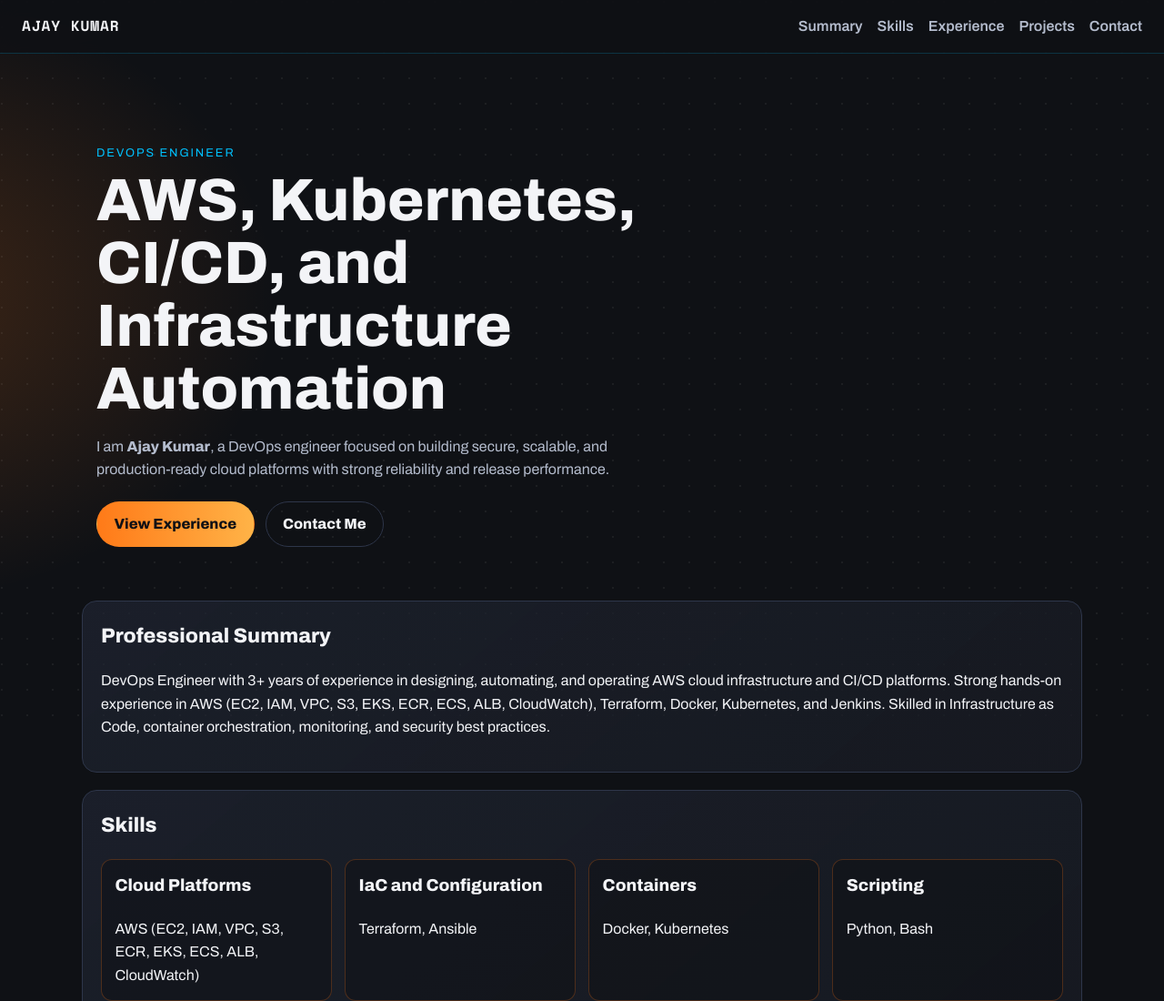
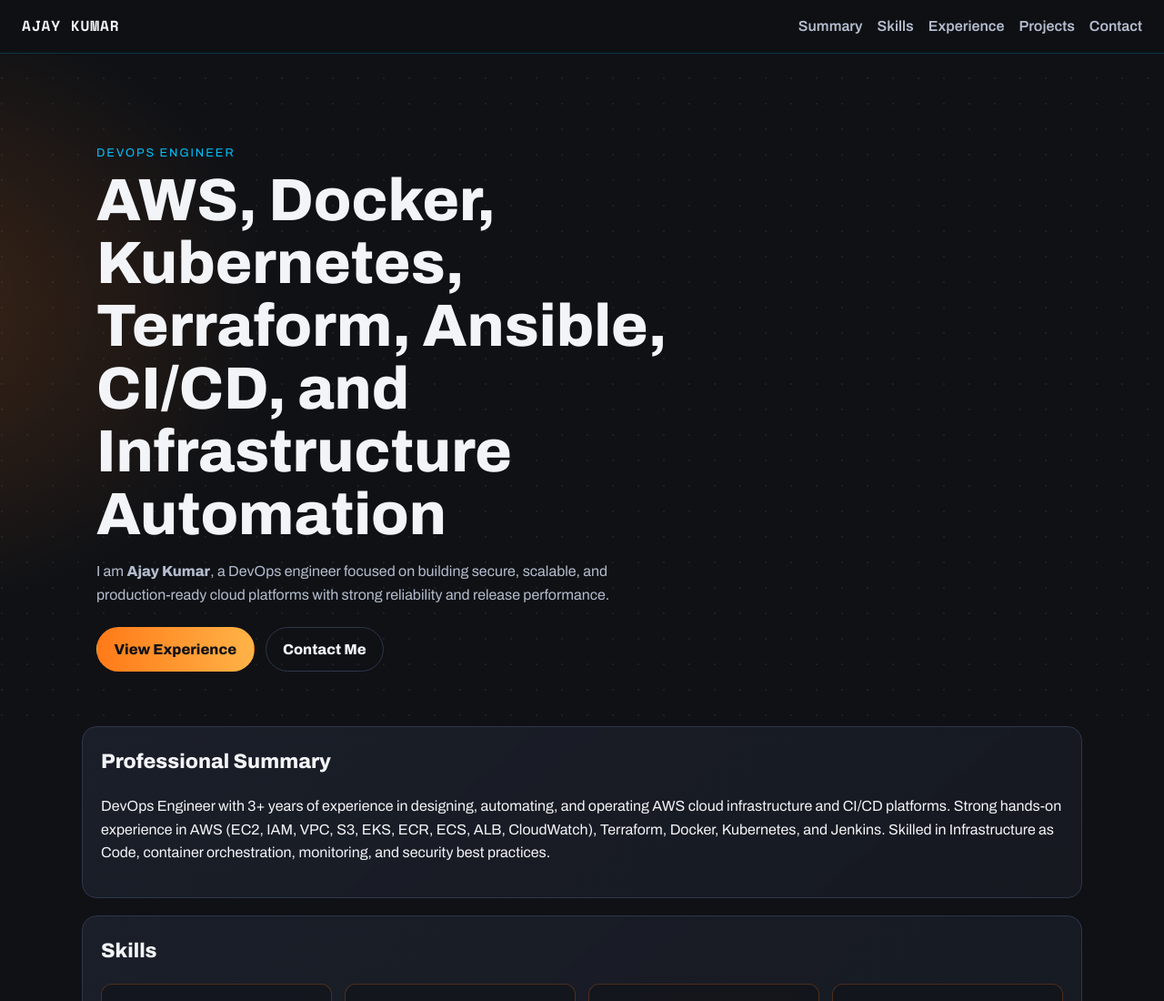
Before and after one commit to AjayKumar9375/Web-Application, a plain HTML site: page index.html in a window 1280 px wide. Shown: the top 1100 px of the page at 91% size. Drawn offline with nearby package versions, Linux system fonts and the light colour scheme.

Commit message:
updated description

```diff
--- a/index.html
+++ b/index.html
@@ -31,7 +31,7 @@
   <main id="home">
     <section class="hero reveal">
       <p class="kicker">DevOps Engineer</p>
-      <h1>AWS, Kubernetes, CI/CD, and Infrastructure Automation</h1>
+      <h1>AWS, Docker, Kubernetes, Terraform, Ansible, CI/CD, and Infrastructure Automation</h1>
       <p class="intro">
         I am <strong>Ajay Kumar</strong>, a DevOps engineer focused on building secure, scalable,
         and production-ready cloud platforms with strong reliability and release performance.
```
